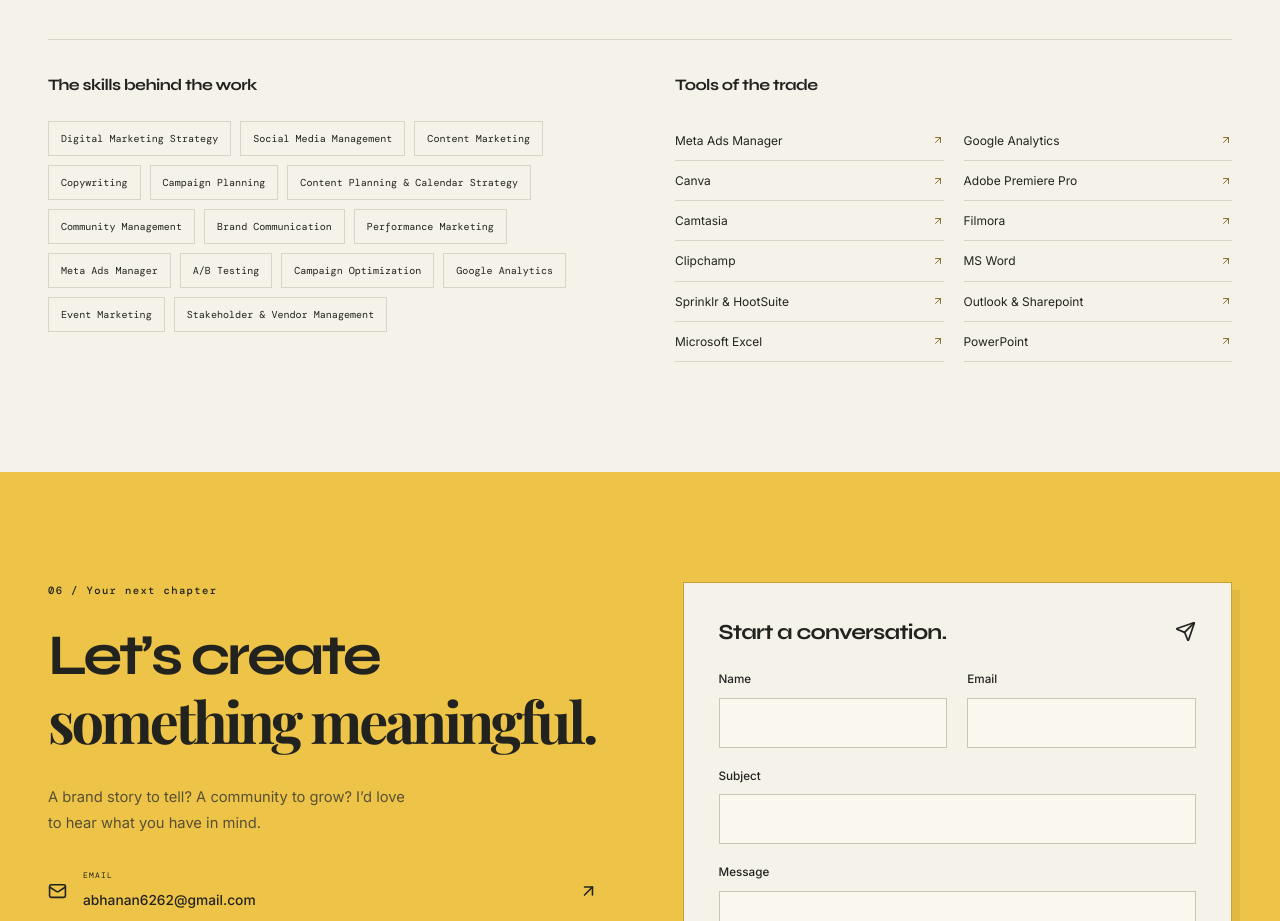
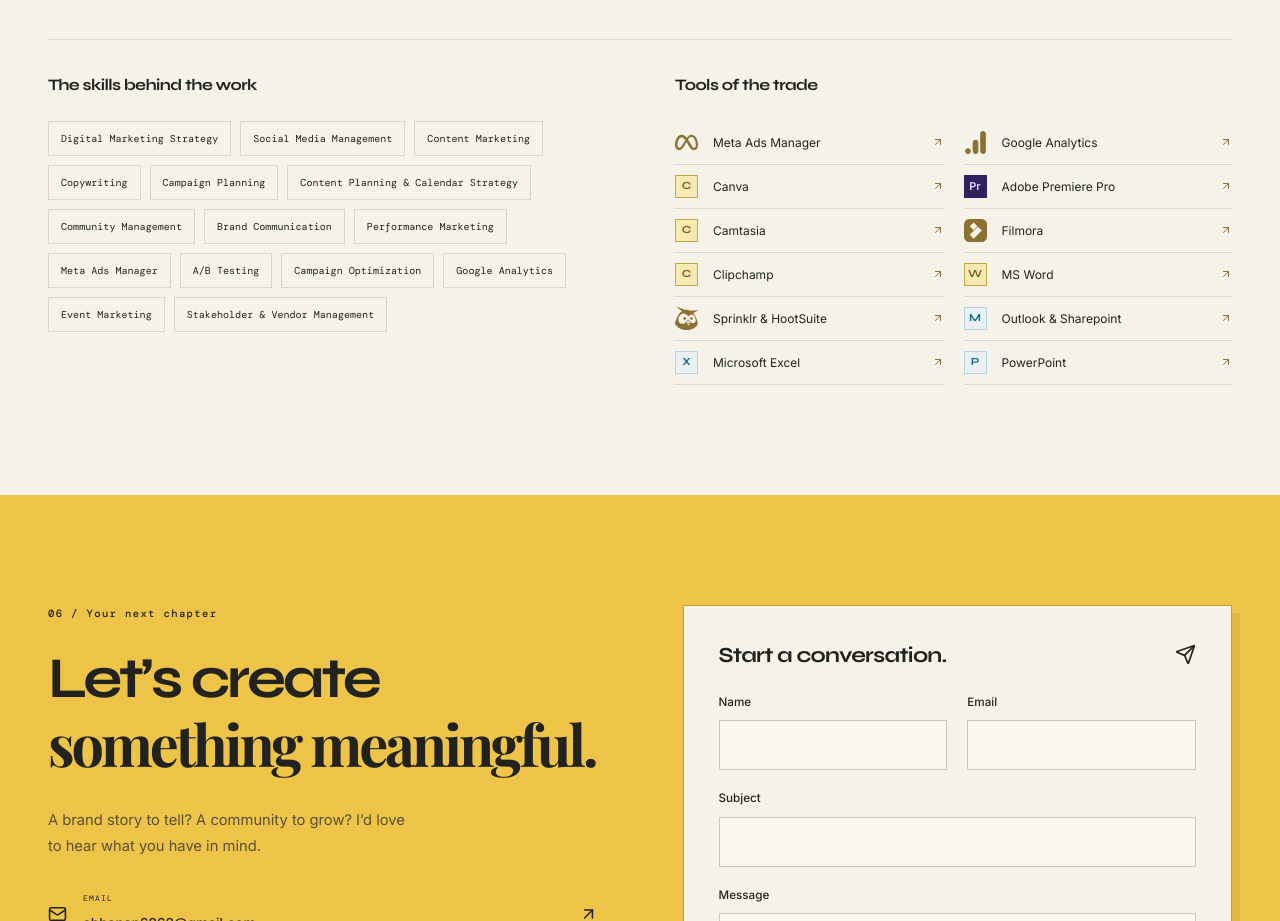
Before and after one commit to hananph79/port, a React (Vite) app: page / in a window 1280 px wide. Shown: the part 5660-6581 px from the top of the page. Built offline with nearby package versions, Linux system fonts and the light colour scheme.

Commit message:
Add recognizable logos to marketing toolkit

```diff
--- a/src/App.tsx
+++ b/src/App.tsx
@@ -36,9 +36,48 @@
   education,
   certifications,
 } from "./content";
+import {
+  siGoogleanalytics,
+  siHootsuite,
+  siMeta,
+  siWondersharefilmora,
+} from "simple-icons";
 
 const resumeUrl = "/peerzada-abdul-hanan-resume.pdf";
 const ease = [0.22, 1, 0.36, 1] as const;
+const brandIcons = {
+  "Meta Ads Manager": siMeta,
+  "Google Analytics": siGoogleanalytics,
+  Filmora: siWondersharefilmora,
+  "Sprinklr & HootSuite": siHootsuite,
+};
+const brandMonograms: Record<string, string> = {
+  Canva: "C",
+  "Adobe Premiere Pro": "Pr",
+  Camtasia: "C",
+  Clipchamp: "C",
+  "MS Word": "W",
+  "Outlook & Sharepoint": "M",
+  "Microsoft Excel": "X",
+  PowerPoint: "P",
+};
+function ToolLogo({ tool }: { tool: string }) {
+  const icon = brandIcons[tool as keyof typeof brandIcons];
+  if (icon)
+    return (
+      <svg className="tool-logo" viewBox="0 0 24 24" aria-hidden="true">
+        <path d={icon.path} />
+      </svg>
+    );
+  return (
+    <span
+      className={`tool-monogram tool-${tool.toLowerCase().replace(/[^a-z]/g, "")}`}
+      aria-hidden="true"
+    >
+      {brandMonograms[tool]}
+    </span>
+  );
+}
 const links = [
   { name: "Selected work", id: "work" },
   { name: "About", id: "about" },
@@ -792,8 +831,9 @@
             <h3 className="small-heading">Tools of the trade</h3>
             <div className="tool-list">
               {tools.map((tool) => (
-                <span key={tool}>
-                  {tool}
+                <span className="tool-item" key={tool}>
+                  <ToolLogo tool={tool} />
+                  <span className="tool-name">{tool}</span>
                   <ArrowUpRight size={12} />
                 </span>
               ))}
--- a/src/index.css
+++ b/src/index.css
@@ -1039,6 +1039,46 @@
   font-size: 0.75rem;
   line-height: 1.6;
 }
+.tool-item {
+  display: grid !important;
+  grid-template-columns: 28px minmax(0, 1fr) auto;
+  align-items: center;
+  gap: 11px;
+}
+.tool-logo,
+.tool-monogram {
+  width: 23px;
+  height: 23px;
+  color: var(--ink);
+  fill: currentColor;
+}
+.tool-monogram {
+  display: grid;
+  place-items: center;
+  background: var(--yellow-light);
+  border: 1px solid #c3a747;
+  font: 700 0.68rem Syne;
+  line-height: 1;
+  color: #80631a;
+}
+.tool-adobepremierepro {
+  background: #30205e;
+  color: #e8d9ff;
+  border-color: #30205e;
+  font-family: Inter;
+}
+.tool-microsoftword,
+.tool-microsoftexcel,
+.tool-powerpoint,
+.tool-outlooksharepoint {
+  background: #e9f1f5;
+  color: #116b8e;
+  border-color: #b5d3df;
+}
+.tool-name {
+  min-width: 0;
+  overflow-wrap: anywhere;
+}
 .tool-list svg {
   flex-shrink: 0;
   color: #8d7132;
```
Also changed, not shown: package.json (+19 -2 lines), 1 other file (tests, documents, lock files or other folders).
